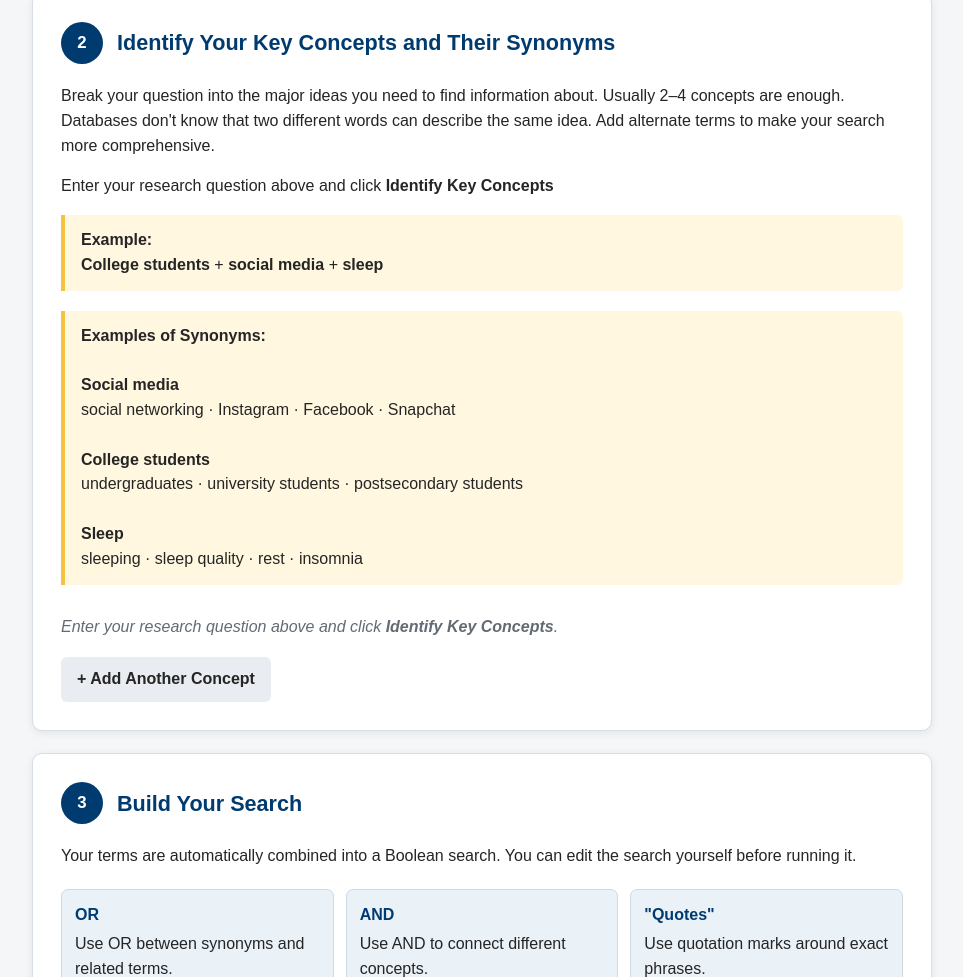
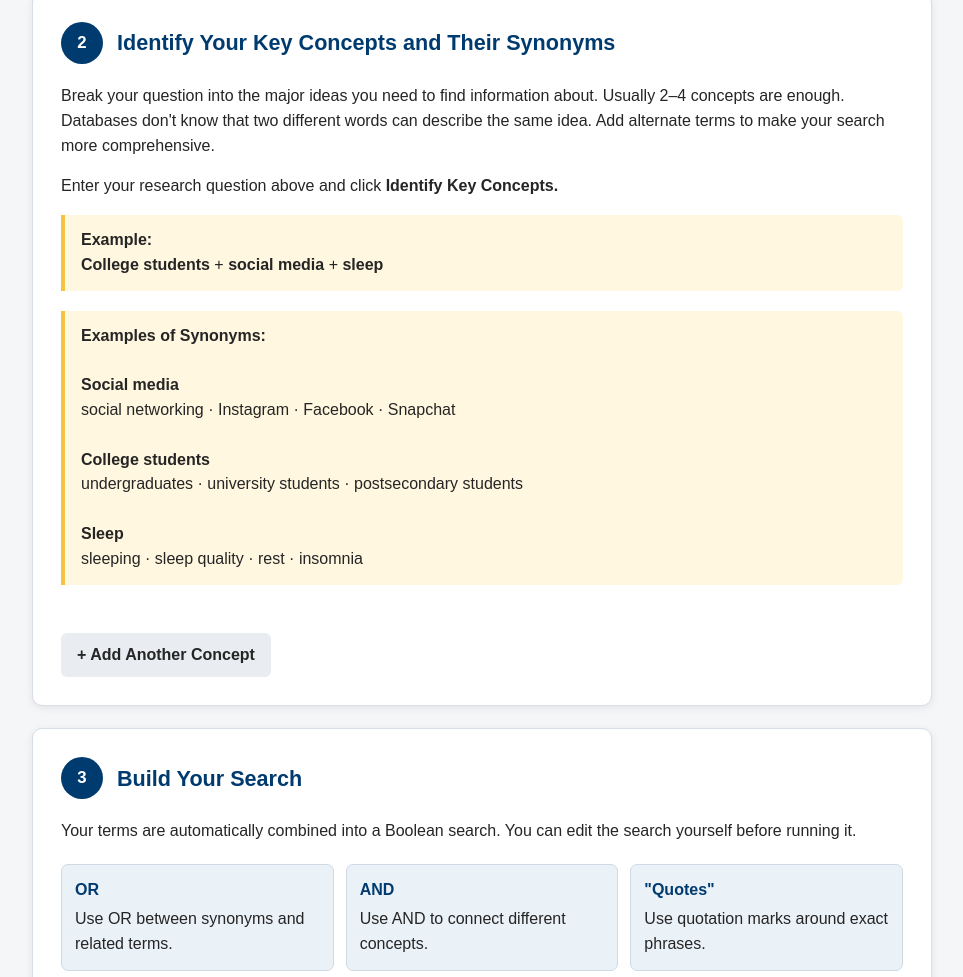
Before and after one commit to dipaloa/library-search-builder, a plain HTML site: page index.html in a window 1280 px wide. Shown: the part 841-1818 px from the top of the page, without its empty margins (158-1121 px from the left). Drawn offline with Linux system fonts and the light colour scheme.

Commit message:
Update index.html

```diff
--- a/index.html
+++ b/index.html
@@ -666,7 +666,7 @@
       more comprehensive.
     </p>
 	  <p> Enter your research question above and click
-        <strong>Identify Key Concepts</strong></p>
+        <strong>Identify Key Concepts.</strong></p>
 
     <div class="example">
 
@@ -698,9 +698,6 @@
     <div id="conceptContainer">
 
       <div class="empty-state">
-
-        Enter your research question above and click
-        <strong>Identify Key Concepts</strong>.
 
       </div>
 
```
